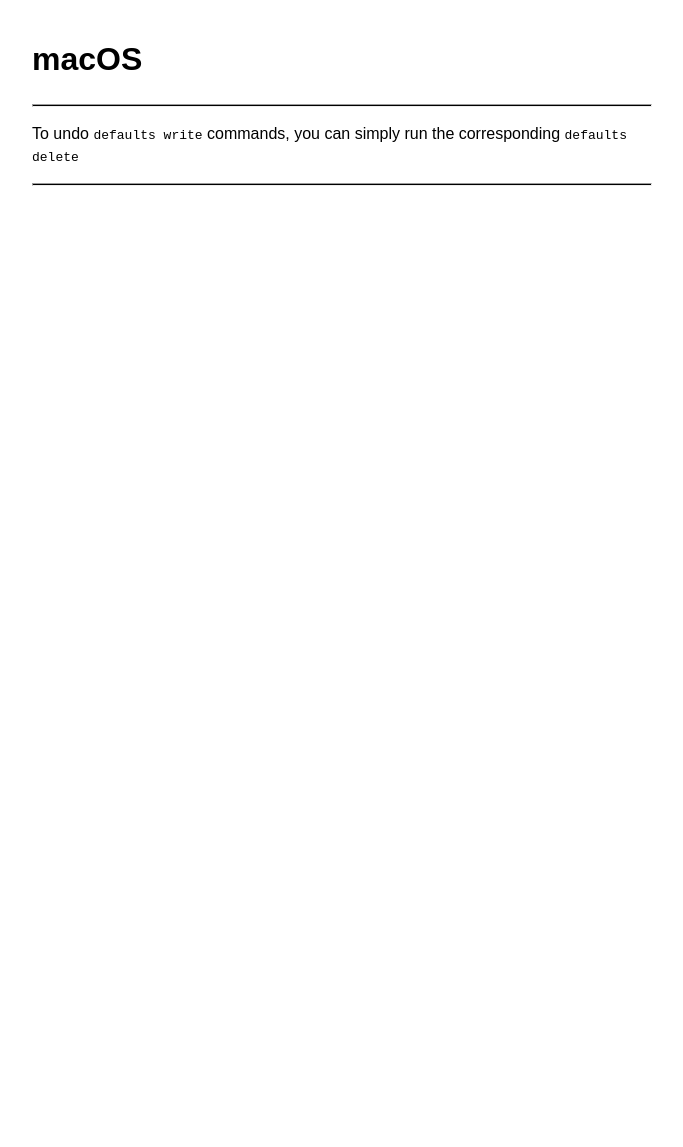
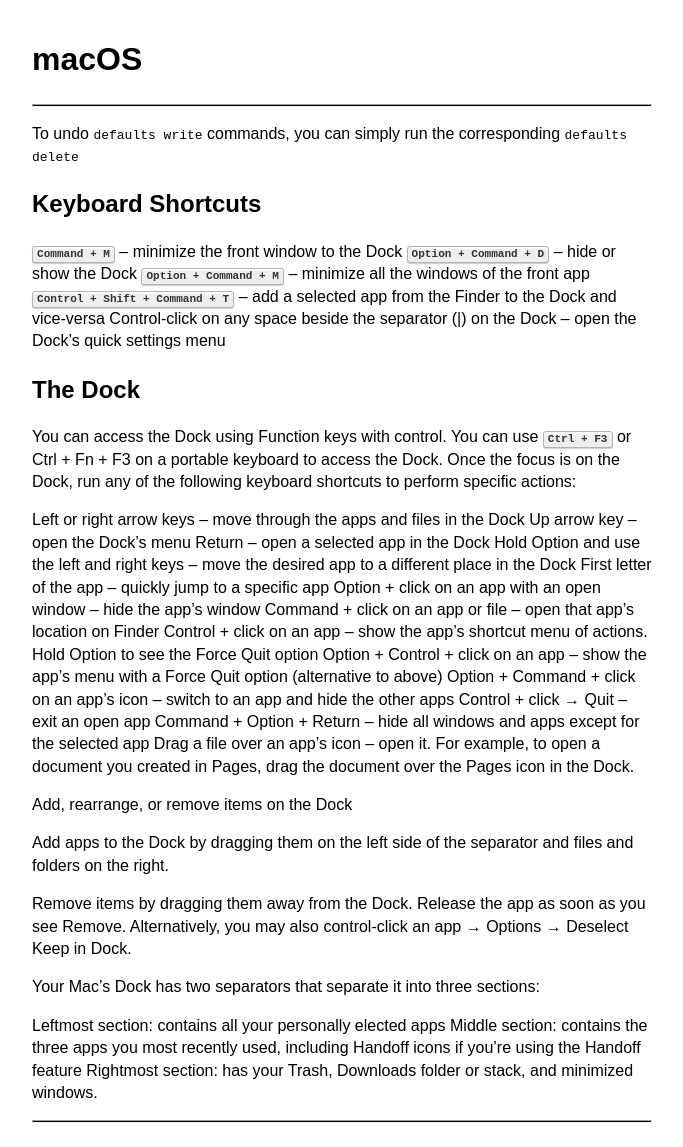
Before and after one commit to jacobpledger/website, a Jekyll site: the page built from collections/_notes/macos.md, in a window 1280 px wide. Shown: the whole page, without its empty margins (298-981 px from the left). Built offline with Jekyll 4.4.1, drawn with Linux system fonts in a browser that asks for light colours; before the commit the page ends 900 px from its top, so only the background shows below that.

Commit message:
Add macOS notes

```diff
--- a/collections/_notes/macos.md
+++ b/collections/_notes/macos.md
@@ -4,3 +4,44 @@
 ---
 
 To undo `defaults write` commands, you can simply run the corresponding `defaults delete`
+
+
+## Keyboard Shortcuts
+
+<kbd>Command + M</kbd> – minimize the front window to the Dock
+<kbd>Option + Command + D</kbd> – hide or show the Dock
+<kbd>Option + Command + M</kbd> – minimize all the windows of the front app
+<kbd>Control + Shift + Command + T</kbd> – add a selected app from the Finder to the Dock and vice-versa
+Control-click on any space beside the separator (|) on the Dock – open the Dock’s quick settings menu
+
+## The Dock
+
+You can access the Dock using Function keys with control.
+You can use <kbd>Ctrl + F3</kbd> or Ctrl + Fn + F3 on a portable keyboard to access the Dock. Once the focus is on the Dock, run any of the following keyboard shortcuts to perform specific actions:
+
+Left or right arrow keys – move through the apps and files in the Dock
+Up arrow key – open the Dock’s menu
+Return – open a selected app in the Dock
+Hold Option and use the left and right keys – move the desired app to a different place in the Dock
+First letter of the app – quickly jump to a specific app
+Option + click on an app with an open window – hide the app’s window
+Command + click on an app or file – open that app’s location on Finder
+Control + click on an app – show the app’s shortcut menu of actions. Hold Option to see the Force Quit option
+Option + Control + click on an app – show the app’s menu with a Force Quit option (alternative to above)
+Option + Command + click on an app’s icon – switch to an app and hide the other apps
+Control + click → Quit – exit an open app
+Command + Option + Return – hide all windows and apps except for the selected app
+Drag a file over an app’s icon – open it.
+For example, to open a document you created in Pages, drag the document over the Pages icon in the Dock.
+
+Add, rearrange, or remove items on the Dock
+
+Add apps to the Dock by dragging them on the left side of the separator and files and folders on the right.
+
+Remove items by dragging them away from the Dock. Release the app as soon as you see Remove. Alternatively, you may also control-click an app → Options → Deselect Keep in Dock.
+
+Your Mac’s Dock has two separators that separate it into three sections:
+
+Leftmost section: contains all your personally elected apps
+Middle section: contains the three apps you most recently used, including Handoff icons if you’re using the Handoff feature
+Rightmost section: has your Trash, Downloads folder or stack, and minimized windows.
```
